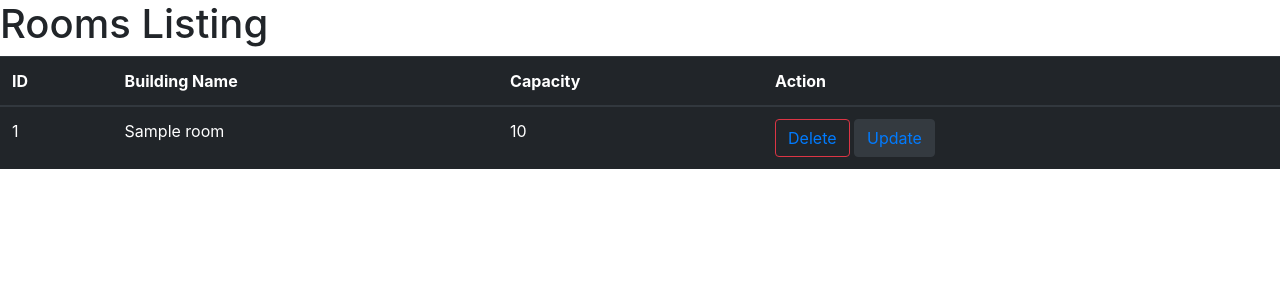
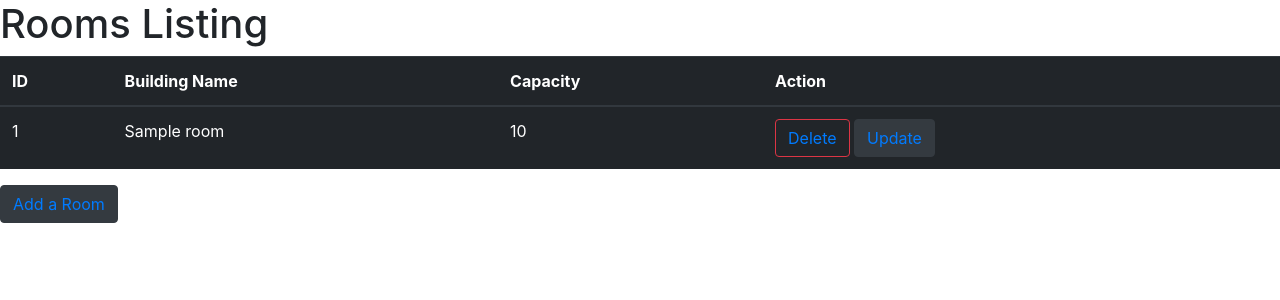
Before and after one commit to ahmed217/EECE4081_Rooms, a Flask app: page /read in a window 1280 px wide. Shown: the top 300 px of the page. Run offline with Flask 2, Linux system fonts and the light colour scheme; tables that the repository leaves empty hold one stand-in row (values such as "Sample post"); some libraries are stand-ins or nearby versions.

Commit message:
End of Sprint 1

```diff
--- a/templates/read.html
+++ b/templates/read.html
@@ -40,6 +40,7 @@
 	</tbody>
 	</table>
 
+	<button type = "button" class = "btn btn-dark"> <a href="/create">Add a Room</a> </button>
 
 	<!-- Optional JavaScript -->
 	<!-- jQuery first, then Popper.js, then Bootstrap JS -->
```
Also changed, not shown: rooms.db.
